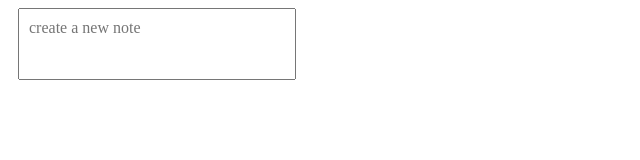
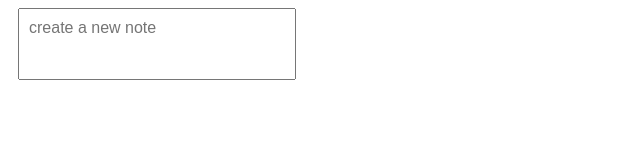
Before and after one commit to amyloumills/organise-me, a SvelteKit app: page / in a window 1280 px wide. Shown: the top 160 px of the page, without its empty margins (0-640 px from the left). Built offline with nearby package versions, Linux system fonts and the light colour scheme.

Commit message:
adding global css and fonts

```diff
--- a/package.json
+++ b/package.json
@@ -29,6 +29,7 @@
 	},
 	"type": "module",
 	"dependencies": {
+		"@fontsource-variable/nunito-sans": "^5.0.2",
 		"@types/uuid": "^9.0.1",
 		"uuid": "^9.0.0"
 	}
--- a/src/app.css
+++ b/src/app.css
@@ -0,0 +1,13 @@
+button {
+    transition: background-color 200ms;
+    border-radius: 8px;
+    outline: none;
+    border-style: none;
+}
+
+textarea {
+    overflow: auto;
+}
+* {
+    font-family: 'Nunito Sans Variable', sans-serif;
+}
--- a/src/components/Modal/EditModal.svelte
+++ b/src/components/Modal/EditModal.svelte
@@ -42,16 +42,12 @@
 	button {
 		width: 100px;
 		background-color: #f19066;
-		border-style: none;
-		border-radius: 8px;
 		color: #ffffff;
 		font-weight: 500;
 		line-height: 20px;
 		height: 40px;
 		margin: 0;
-		outline: none;
 		padding: 10px 16px;
-		transition: background-color 200ms;
 	}
 	button:hover {
 		background-color: #f3a683;
@@ -62,7 +58,4 @@
 		flex-direction: row nowrap;
 		justify-content: space-between;
 	}
-	textarea {
-		overflow: auto;
-	}
 </style>
--- a/src/components/Notes/NoteCreate.svelte
+++ b/src/components/Notes/NoteCreate.svelte
@@ -44,6 +44,5 @@
 		resize: none;
 		font-size: 1rem;
 		padding: 10px;
-		font-family: 'Times New Roman', Times, serif;
 	}
 </style>
--- a/src/routes/+layout.svelte
+++ b/src/routes/+layout.svelte
@@ -1,5 +1,6 @@
 <script>
 	import '../app.css';
+	import '@fontsource-variable/nunito-sans';
 </script>
 
 <slot />
```
Also changed, not shown: 1 other file (tests, documents, lock files or other folders).
